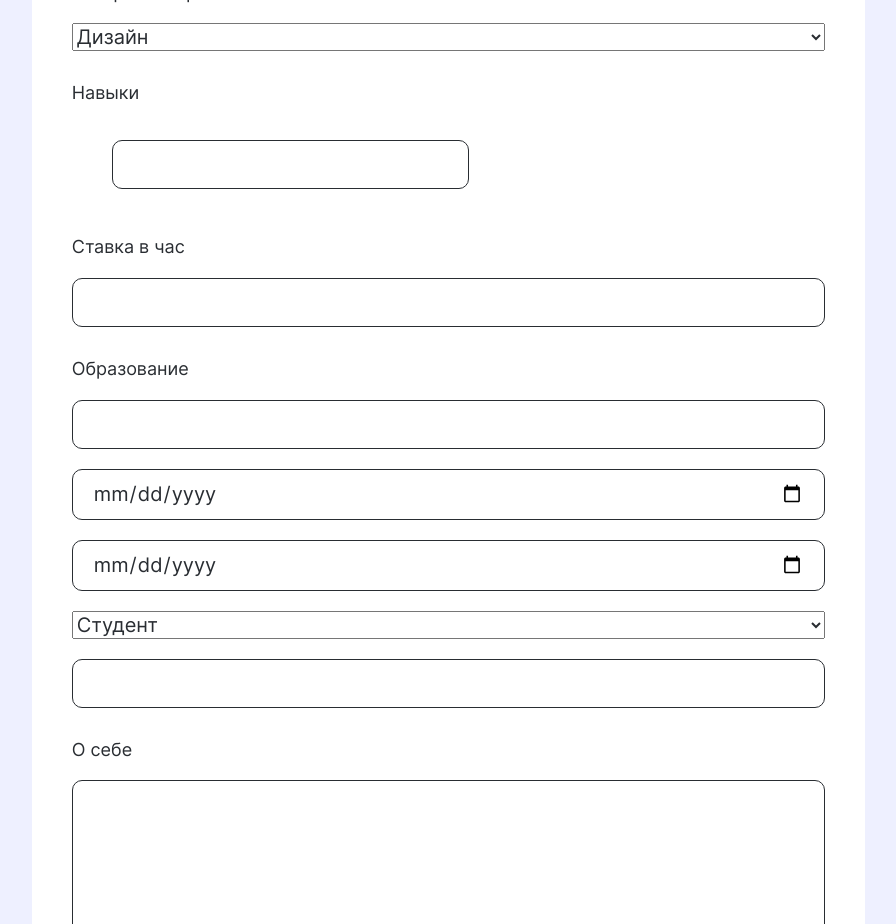
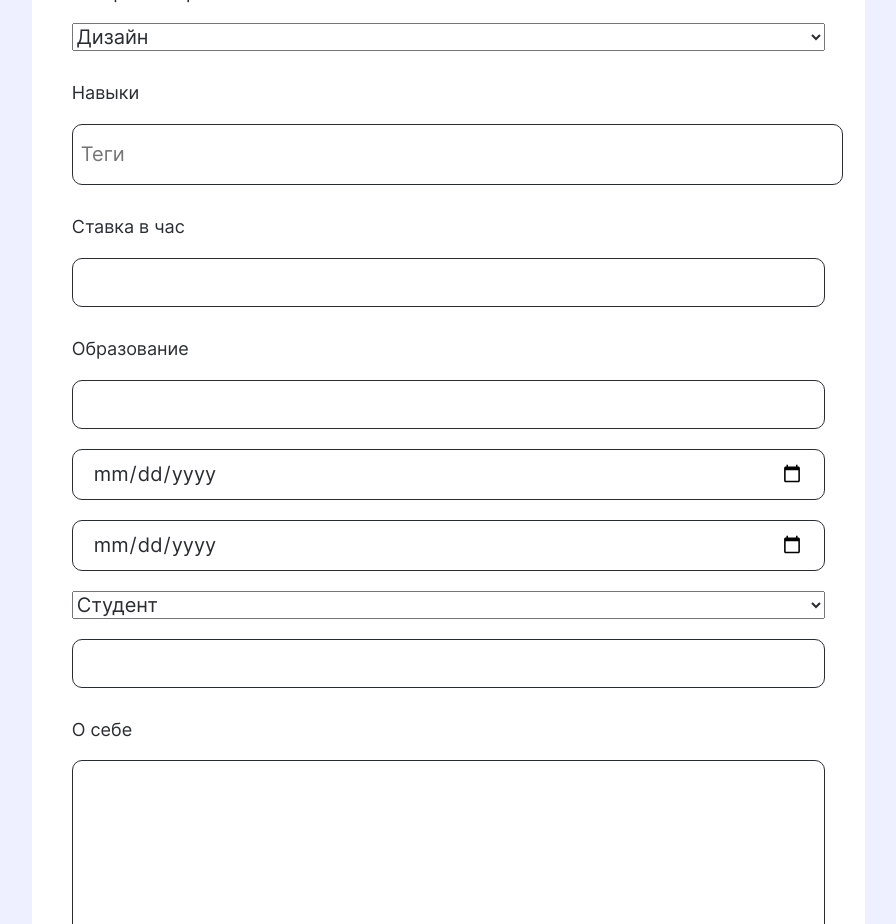
Before and after one commit to tutanhamon667/contract, a React (Create React App) app in the folder frontend/: page /freelancer/1 in a window 1280 px wide. Shown: the part 800-1724 px from the top of the page, without its empty margins (315-1211 px from the left). Built offline with nearby package versions, Linux system fonts and the light colour scheme.

Commit message:
сделать инпут добавления тегов

```diff
--- a/frontend/src/components/FreelancerAccount/FreelancerAccount.jsx
+++ b/frontend/src/components/FreelancerAccount/FreelancerAccount.jsx
@@ -3,6 +3,7 @@ import { React, useState, useContext } from "react";
 import { Link } from 'react-router-dom';
 import useFormAndValidation from "../hooks/useFormAndValidation";
 import { CurrentUser } from "../../context/context"
+import TagsInput from "../TagsInput/TagsInput";
 
 export default function FreelancerAccount({ updateUser }) {
   // открывает форму редактирования имейла
@@ -13,16 +14,20 @@ export default function FreelancerAccount({ updateUser }) {
   // кастомный хук для валидации формы
   const { values, errors, isValid, handleChange, setValues } = useFormAndValidation();
 
-  function handleSubmitEmail(e) {
+  // function handleSubmitEmail(e) {
+  //   e.preventDefault()
+  //   if (!isValid) return
+  //   updateUser(values)
+  //   setValues({ ...values, email: '' })
+  // }
+
+  // function closeEmailChange() {
+  //   setUpdateEmail(false)
+  //   setValues({ ...values, email: '' })
+  // }
+
+  function handleSubmit(e) {
     e.preventDefault()
-    if (!isValid) return
-    updateUser(values)
-    setValues({ ...values, email: '' })
-  }
-
-  function closeEmailChange() {
-    setUpdateEmail(false)
-    setValues({ ...values, email: '' })
   }
 
   return (
@@ -46,7 +51,7 @@ export default function FreelancerAccount({ updateUser }) {
 
       <div className="accountF__form-container">
 
-        <form className="form-profile">
+        <form className="form-profile" onSubmit={handleSubmit}>
 
           <div className="form-profile__top-container">
             <h2 className="accountF__title">Информация об аккаунте</h2>
@@ -101,9 +106,7 @@ export default function FreelancerAccount({ updateUser }) {
 
           <div className="form-profile__input-container">
             <label className="accountF__subtitle" for="skills">Навыки</label>
-            <ul>
-              <input type="text" name="skills" id="skills" className="form-profile__input" />
-            </ul>
+            <TagsInput />
           </div>
 
           <div className="form-profile__input-container">
--- /dev/null
+++ b/frontend/src/components/TagsInput/TagsInput.css
@@ -0,0 +1,42 @@
+.tags-input-container{
+  border: 1px solid #292D32;
+  padding: .5em;
+  border-radius: 10px;
+  width: 100%;
+  display: flex;
+  align-items: center;
+  flex-wrap: wrap;
+  gap: 8px;
+}
+
+.tag-item{
+  border: 1px solid #292D32;
+  display: inline-block;
+  padding: 8px 16px;
+  border-radius: 10px;
+}
+
+.text {
+  color: #888;
+  font-family: Inter;
+  font-size: 16px;
+  font-weight: 400;
+}
+
+.close {
+  color: #292D32;
+  margin-left: .5em;
+  font-size: 18px;
+  cursor: pointer;
+}
+
+.tags-input{
+  flex-grow: 1;
+  padding: .5em 0;
+  border: none;
+  outline: none;
+  color: #292D32;
+  font-family: Inter;
+  font-size: 20px;
+  font-weight: 400;
+}
--- /dev/null
+++ b/frontend/src/components/TagsInput/TagsInput.jsx
@@ -0,0 +1,37 @@
+import './TagsInput.css'
+import { useState } from 'react'
+
+function TagsInput() {
+  const [tags, setTags] = useState([])
+
+  function handleKeyDown(e) {
+    if (e.key !== 'Enter') return
+    const value = e.target.value
+    if (!value.trim()) return
+    setTags([...tags, value])
+    e.target.value = ''
+  }
+
+  function removeTag(index) {
+    setTags(tags.filter((el, i) => i !== index))
+  }
+
+  return (
+    <div className="tags-input-container">
+      {tags.map((tag, index) => (
+        <div className="tag-item" key={index}>
+          <span className="text">{tag}</span>
+          <span className="close" onClick={() => removeTag(index)}>&times;</span>
+        </div>
+      ))}
+      <input
+        type="text"
+        onKeyDown={handleKeyDown}
+        className="tags-input"
+        placeholder="Теги"
+      />
+    </div>
+  )
+}
+
+export default TagsInput
```
